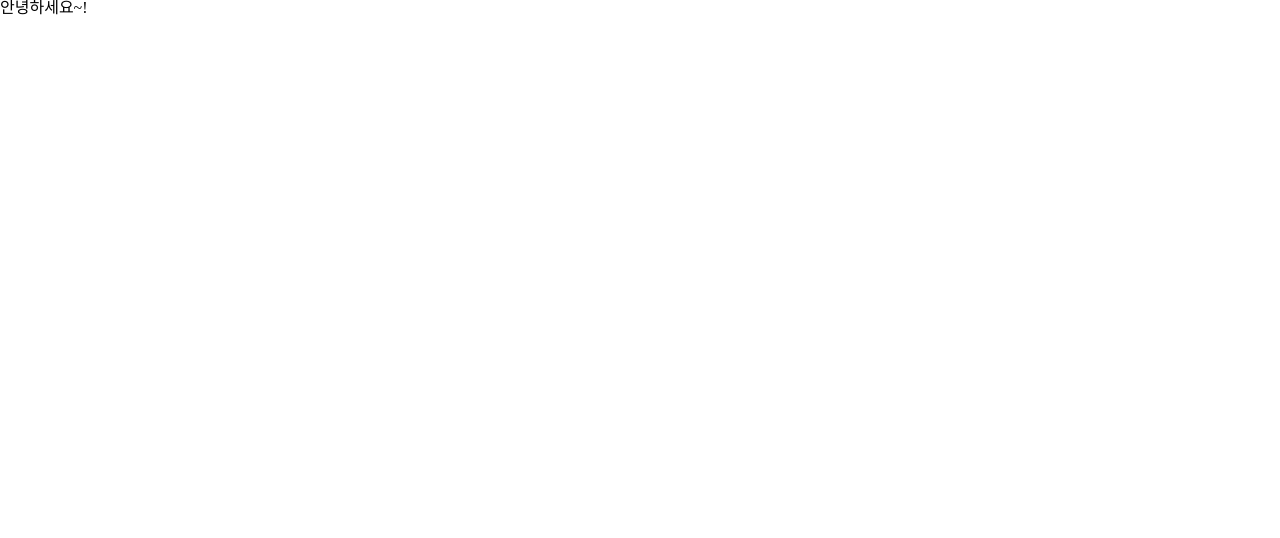
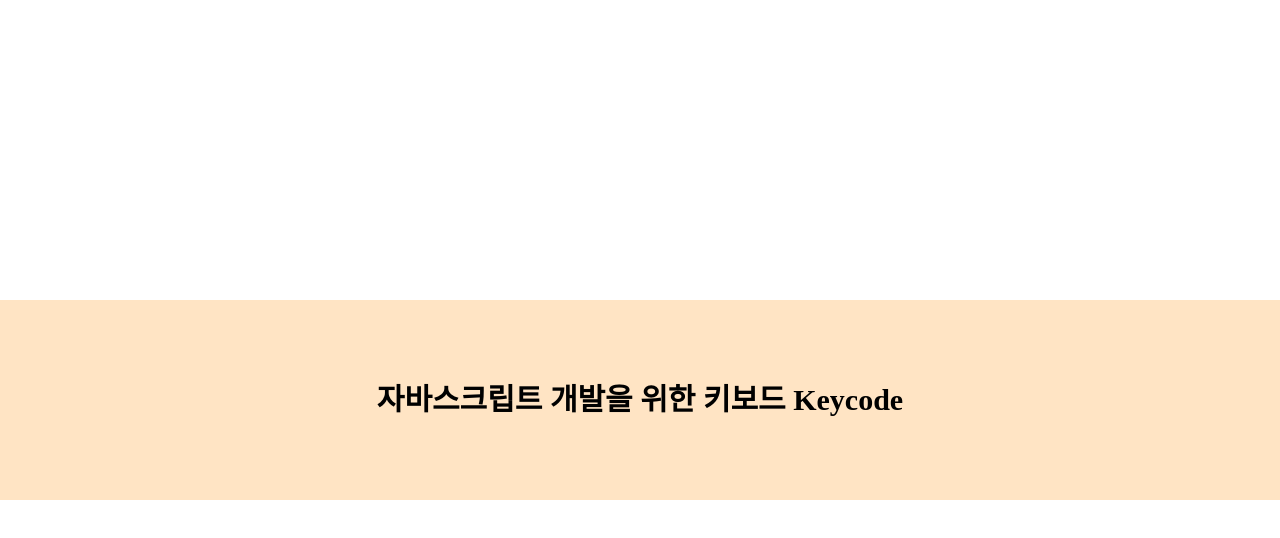
Before and after one commit to ddoniddoni/react30, a React app: page / in a window 1280 px wide. Built offline with nearby package versions, Linux system fonts and the light colour scheme; some packages are replaced by stand-ins of ours.

Commit message:
Update KeyCode

```diff
--- a/Home.jsx
+++ b/Home.jsx
@@ -1,9 +1,10 @@
 import React from "react";
 import "./styles.css";
+import { KeyCode } from "./KeyCode";
 const Home = () => {
   return (
     <>
-      <div>안녕하세요~!</div>
+      <KeyCode />
     </>
   );
 };
--- a/KeyCode.jsx
+++ b/KeyCode.jsx
@@ -1,9 +1,25 @@
-import React from "react";
+import React, { useEffect, useState } from "react";
+import "./styles.css";
+import { KeyCodeDetail } from "./KeyCodeDetail";
 
 export const KeyCode = () => {
+  const [value, setValue] = useState("");
+
+  const pressKeydown = (e) => {
+    console.log(e);
+  };
+
+  useEffect(() => {
+    window.addEventListener("keydown", pressKeydown);
+  }, []);
+
   return (
     <>
-      <div></div>
+      <div className="wrapper">
+        <div className="wrapper__text">
+          <p>자바스크립트 개발을 위한 키보드 Keycode</p>
+        </div>
+      </div>
     </>
   );
 };
--- /dev/null
+++ b/KeyCodeDetail.jsx
@@ -0,0 +1,5 @@
+import React from "react";
+
+export const KeyCodeDetail = () => {
+  return <div>반갑습니다~</div>;
+};
--- a/styles.css
+++ b/styles.css
@@ -1 +1,21 @@
 @import "reset.css";
+
+.wrapper {
+  display: flex;
+  align-items: center;
+  justify-content: center;
+  text-align: center;
+  height: 100vh;
+  width: 100%;
+}
+
+.wrapper__text {
+  display: flex;
+  align-items: center;
+  justify-content: center;
+  width: 100%;
+  height: 200px;
+  background-color: bisque;
+  font-size: 30px;
+  font-weight: 600;
+}
```
